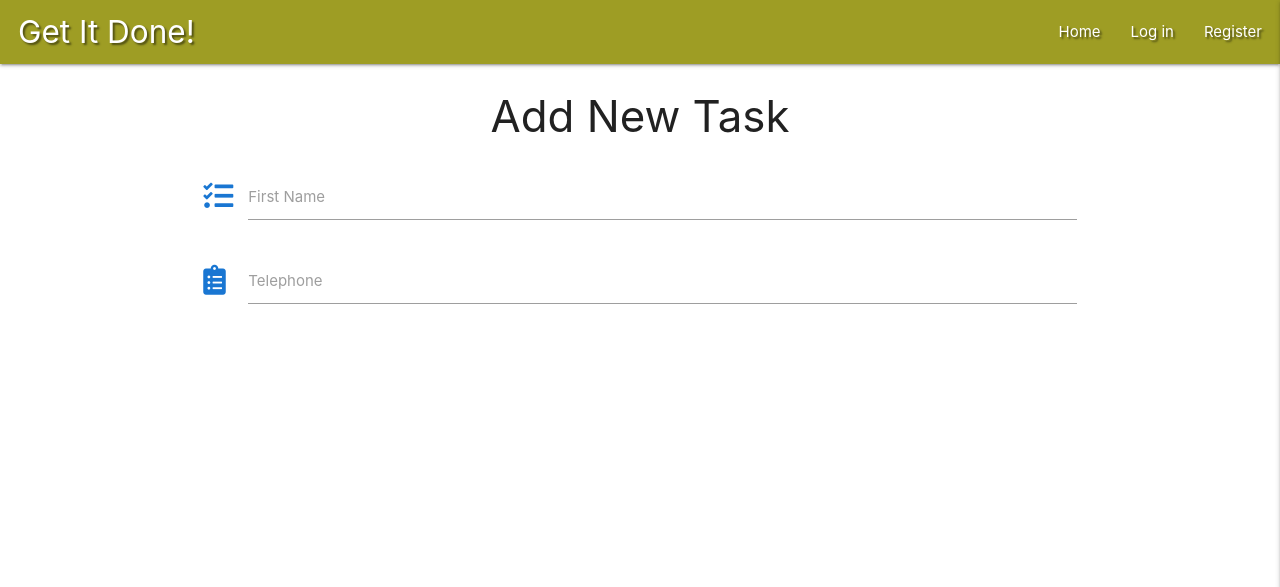
After one commit to loosenthedark/CI_DCD-task-manager-flask-mini-project, a Flask app: page /add_task in a window 1280 px wide. The commit adds this page. Shown: the top 587 px of the page. Run offline with Flask 2, Linux system fonts and the light colour scheme; some libraries are stand-ins or nearby versions.

Commit message:
Begin creating add_task template

```diff
--- a/app.py
+++ b/app.py
@@ -105,6 +105,11 @@ def logout():
     return redirect(url_for('login'))
 
 
+@app.route('/add_task')
+def add_task():
+    return render_template('add_task.html')
+
+
 if __name__ == '__main__':
     app.run(host=os.environ.get('IP'),
             port=int(os.environ.get('PORT')),
--- /dev/null
+++ b/templates/add_task.html
@@ -0,0 +1,24 @@
+{% extends 'base.html' %}
+
+{% block content %}
+
+<h3 class="center-align">Add New Task</h3>
+
+<div class="row">
+    <form class="col s12" method="POST" action="">
+      <div class="row">
+        <div class="input-field col s12">
+          <i class="fas fa-tasks prefix blue-text text-darken-2"></i>
+          <input id="icon_prefix" type="text" class="validate">
+          <label for="icon_prefix">First Name</label>
+        </div>
+        <div class="input-field col s12">
+          <i class="fas fa-clipboard-list prefix blue-text text-darken-2"></i>
+          <input id="icon_telephone" type="tel" class="validate">
+          <label for="icon_telephone">Telephone</label>
+        </div>
+      </div>
+    </form>
+  </div>
+
+{% endblock %}
--- a/templates/base.html
+++ b/templates/base.html
@@ -31,7 +31,7 @@
                     <li><a href="{{ url_for('get_tasks') }}">Home</a></li>
                     {% if session.user %}
                         <li><a href="{{ url_for('profile', username=session['user']) }}">Profile</a></li>
-                        <li><a href="#">New Task</a></li>
+                        <li><a href="{{ url_for('add_task') }}">Add New Task</a></li>
                         <li><a href="#">Manage Categories</a></li>
                         <li><a href="{{ url_for('logout') }}">Log out</a></li>
                     {% else %}
@@ -49,7 +49,7 @@
             <li><a href="{{ url_for('get_tasks') }}">Home</a></li>
             {% if session.user %}
                 <li><a href="{{ url_for('profile', username=session['user']) }}">Profile</a></li>
-                <li><a href="#">New Task</a></li>
+                <li><a href="{{ url_for('add_task') }}">Add New Task</a></li>
                 <li><a href="#">Manage Categories</a></li>
                 <li><a href="{{ url_for('logout') }}">Log out</a></li>
             {% else %}
--- a/templates/profile.html
+++ b/templates/profile.html
@@ -2,7 +2,7 @@
 
 {% block content %}
 
-<div class="row">
+<div class="row section">
     <div class="col s12 m8 offset-m2">
         <div class="card-panel yellow lighten-4">
             <h3 class="center-align">{{ username }}'s Profile</h3>
```
